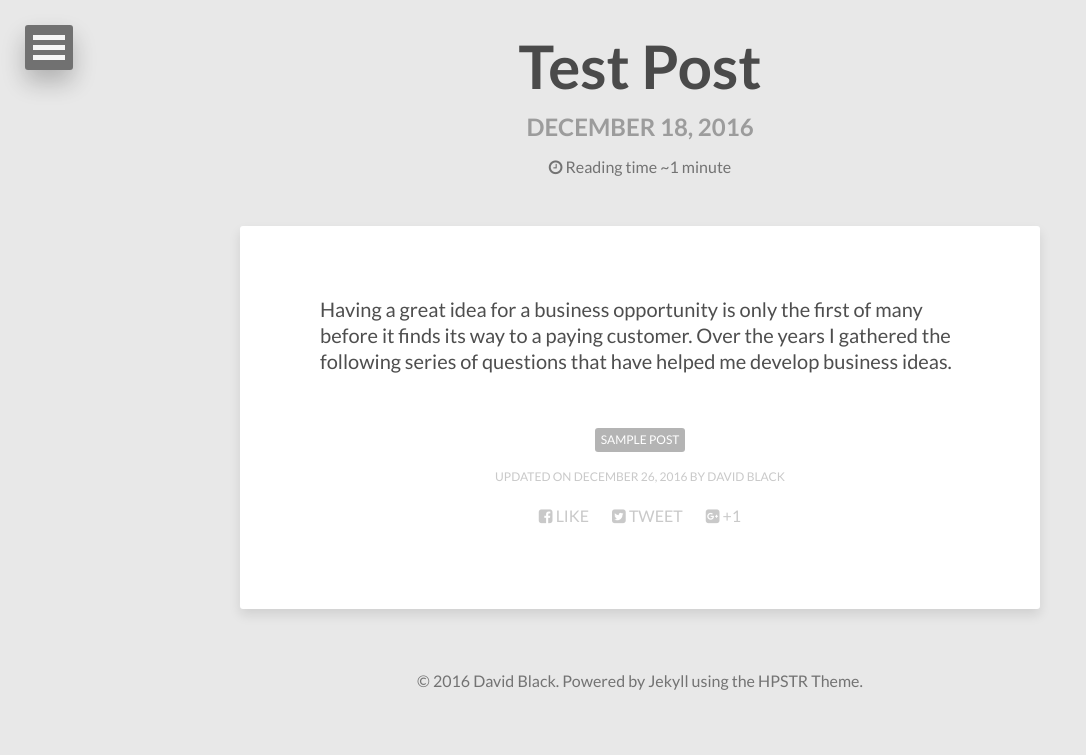
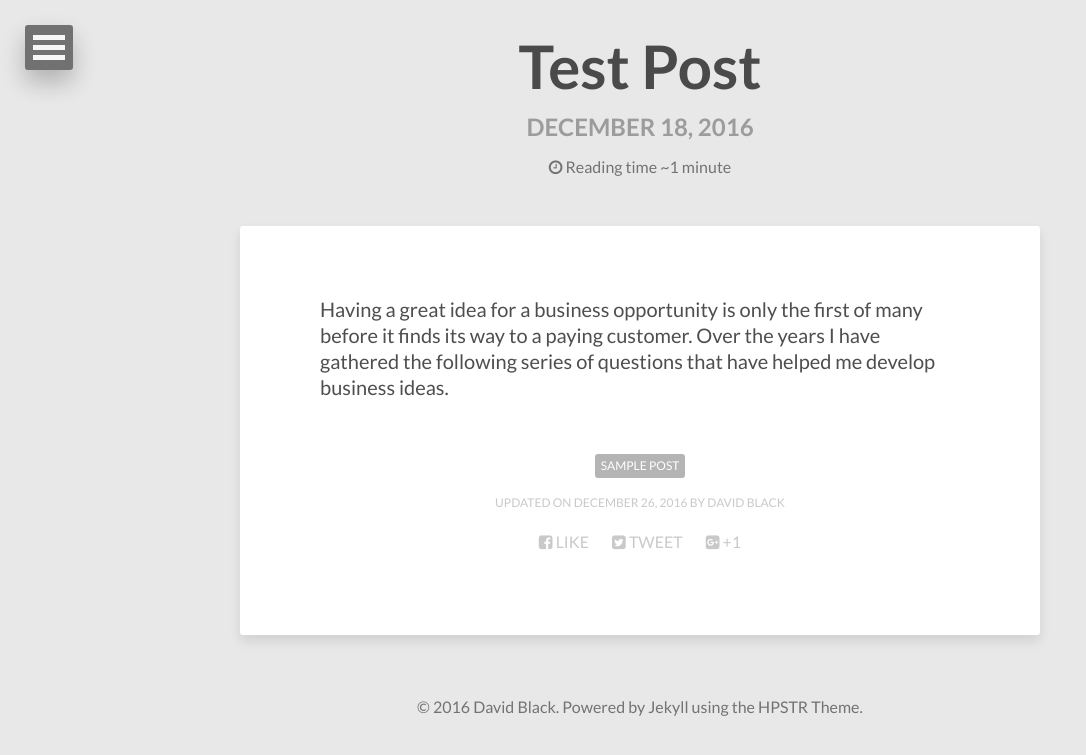
Before and after one commit to dtinblack/dtinblack.github.io, a Jekyll site: the page built from _posts/2016-12-18-sample-post.md, in a window 1280 px wide. Shown: the top 755 px of the page, without its empty margins (0-1086 px from the left). Built offline with Jekyll 4.4.1, drawn with Linux system fonts in a browser that asks for light colours; nearby versions of some CDN libraries.

Commit message:
correct html error

```diff
--- a/_config.yml
+++ b/_config.yml
@@ -5,12 +5,14 @@
 words_per_minute: 200
 # Your site's domain goes here (eg: https://mmistakes.github.io, http://yourdomain.com, etc)
 # When testing locally leave blank or use http://localhost:4000
-url: http://dtinblack.github.io/
+url:
+
+#  http://dtinblack.github.io/
 
 # Owner/author information
 owner:
   name:           David Black
-  avatar:         avatar.jpg
+  avatar:         Me.jpg
   bio:            "Your bio goes here. It shouldn't be super long but a good sentence or two should suffice."
   email:          you@email.com
   # Social networking links used in footer. Update and remove as you like.
--- a/_includes/head.html
+++ b/_includes/head.html
@@ -49,11 +49,12 @@
 <link rel="shortcut icon" href="{{ site.url }}/favicon.png">
 
 <!-- Original HTML removed and added my own - will need to be improved -->
+<!-- Need to add in {{ site.url }}                                     -->
 
-<link rel="apple-touch-icon-precomposed" sizes="57x57" href="/assets/images/apple-icon-57x57.png" />
-<link rel="apple-touch-icon-precomposed" sizes="76x76" href="/assets/images/apple-icon-76x76.png" />
-<link rel="apple-touch-icon-precomposed" sizes="120x120" href="/assets/images/apple-icon-120x120.png" />
-<link rel="apple-touch-icon-precomposed" sizes="152x152" href="/assets/images/apple-icon-152x152.png" />
+<link rel="apple-touch-icon-precomposed" sizes="57x57" href="/images/apple-icon-57x57.png" />
+<link rel="apple-touch-icon-precomposed" sizes="76x76" href="/images/apple-icon-76x76.png" />
+<link rel="apple-touch-icon-precomposed" sizes="120x120" href="/images/apple-icon-120x120.png" />
+<link rel="apple-touch-icon-precomposed" sizes="152x152" href="/images/apple-icon-152x152.png" />
 
 {% if page.image.background or site.background %}
 {% capture background %}{% if page.image.background %}{{ page.image.background }}{% else %}{{ site.background }}{% endif %}{% endcapture %}
--- a/_posts/2016-12-18-sample-post.md
+++ b/_posts/2016-12-18-sample-post.md
@@ -11,4 +11,4 @@
 ---
 
 
-Having a great idea for a business opportunity is only the first of many before it finds its way to a paying customer. Over the years I gathered the following series of questions that have helped me develop business ideas.
+Having a great idea for a business opportunity is only the first of many before it finds its way to a paying customer. Over the years I have gathered the following series of questions that have helped me develop business ideas.
```
Also changed, not shown: images/Me.jpg (added), 1 other file.
